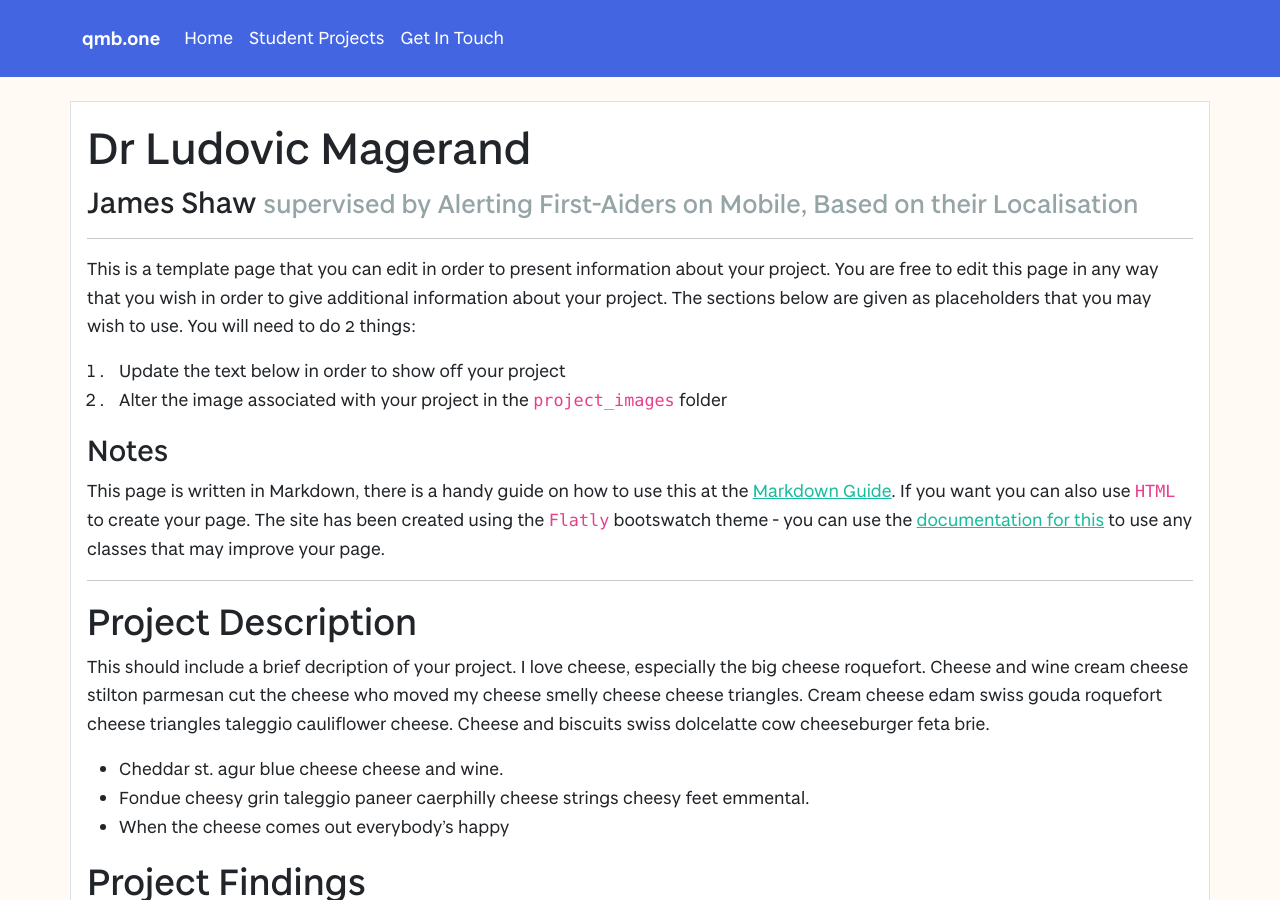
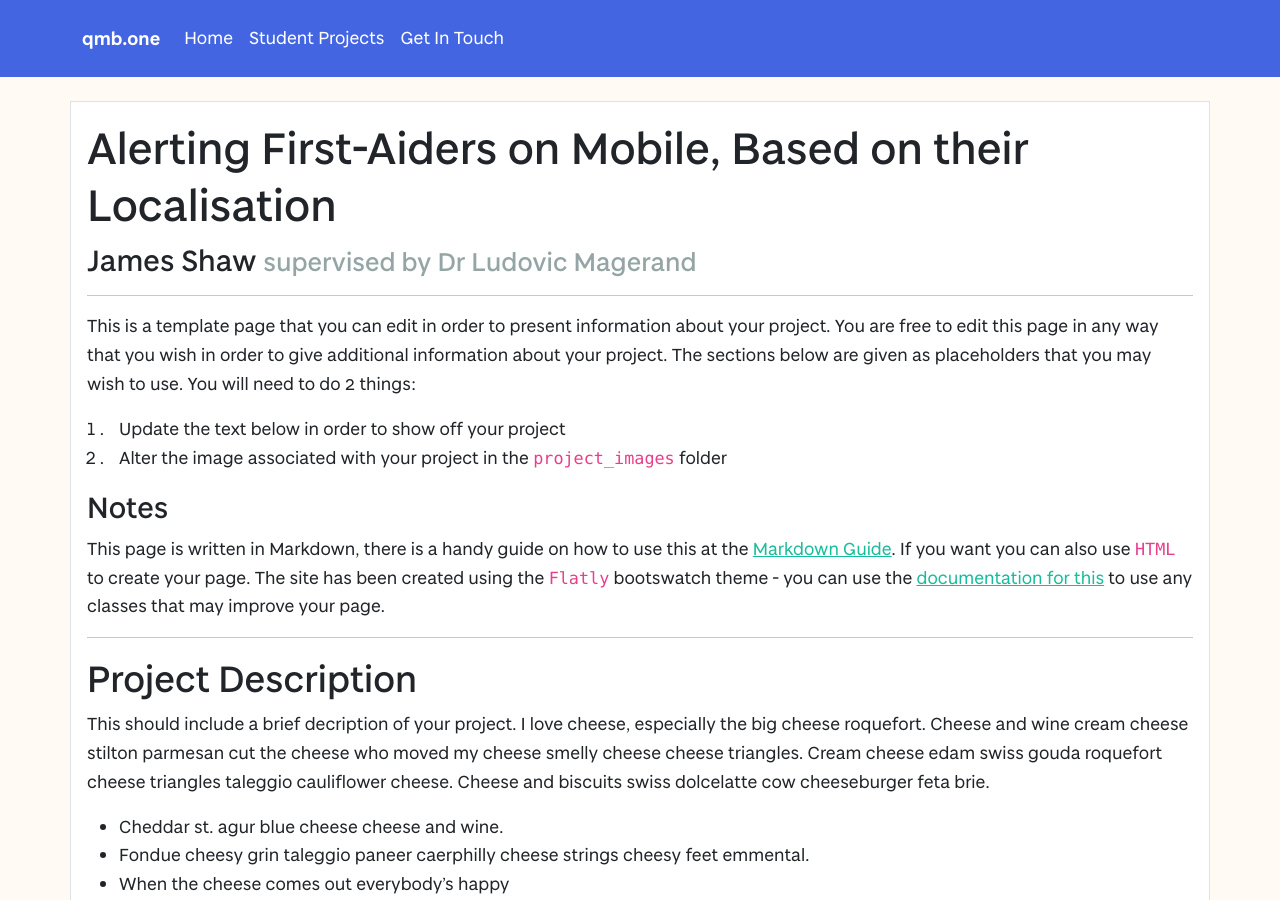
Before and after one commit to vivienprk/degree-show-2022, a Jekyll site: the page built from projects/JamesShaw.md, in a window 1280 px wide and 900 px high. Built offline with Jekyll 4.4.1, drawn with Linux system fonts in a browser that asks for light colours.

```diff
--- a/projects/JamesShaw.md
+++ b/projects/JamesShaw.md
@@ -1,8 +1,8 @@
 ---
 layout: project
 studentName: "James Shaw"
-supervisorName: "Alerting First-Aiders on Mobile, Based on their Localisation"
-projectTitle: "Dr Ludovic Magerand"
+supervisorName: "Dr Ludovic Magerand"
+projectTitle: "Alerting First-Aiders on Mobile, Based on their Localisation"
 projectImage: "sampleImage.jpg"
 
 ---
```
